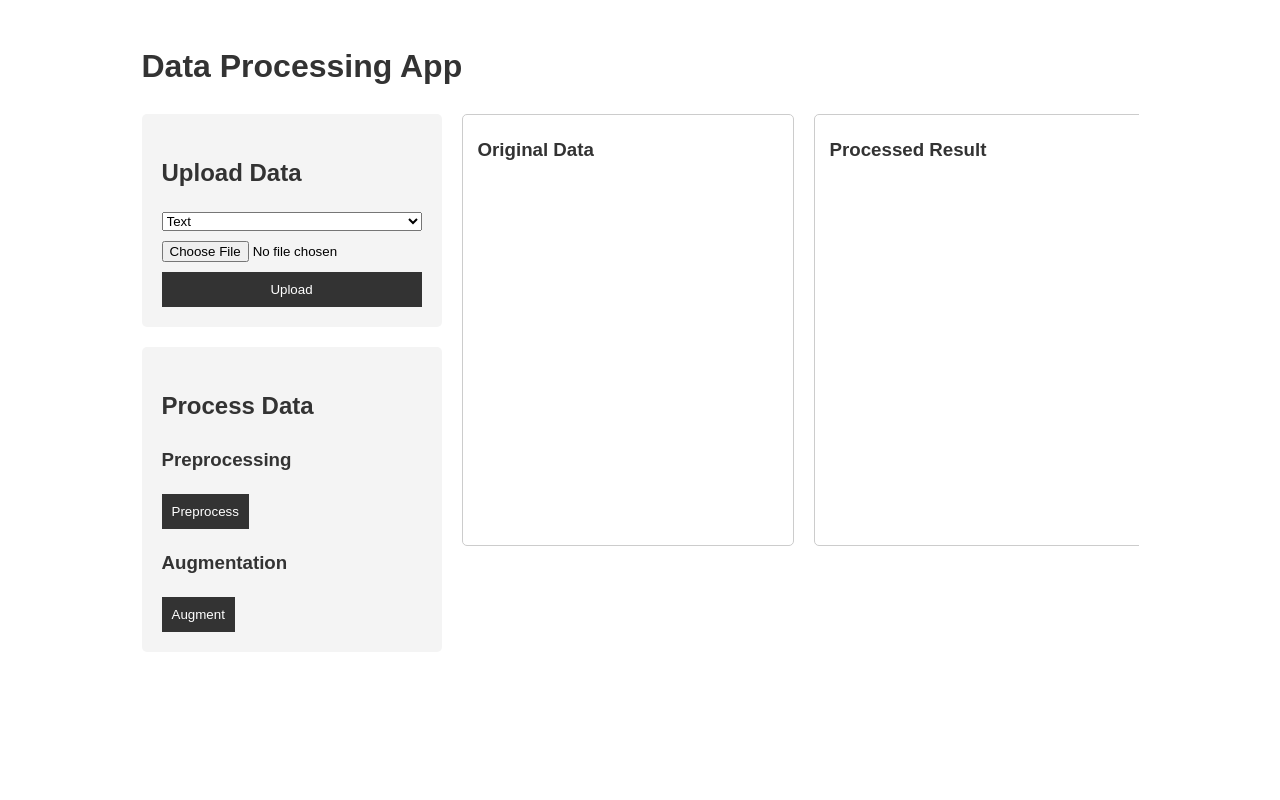
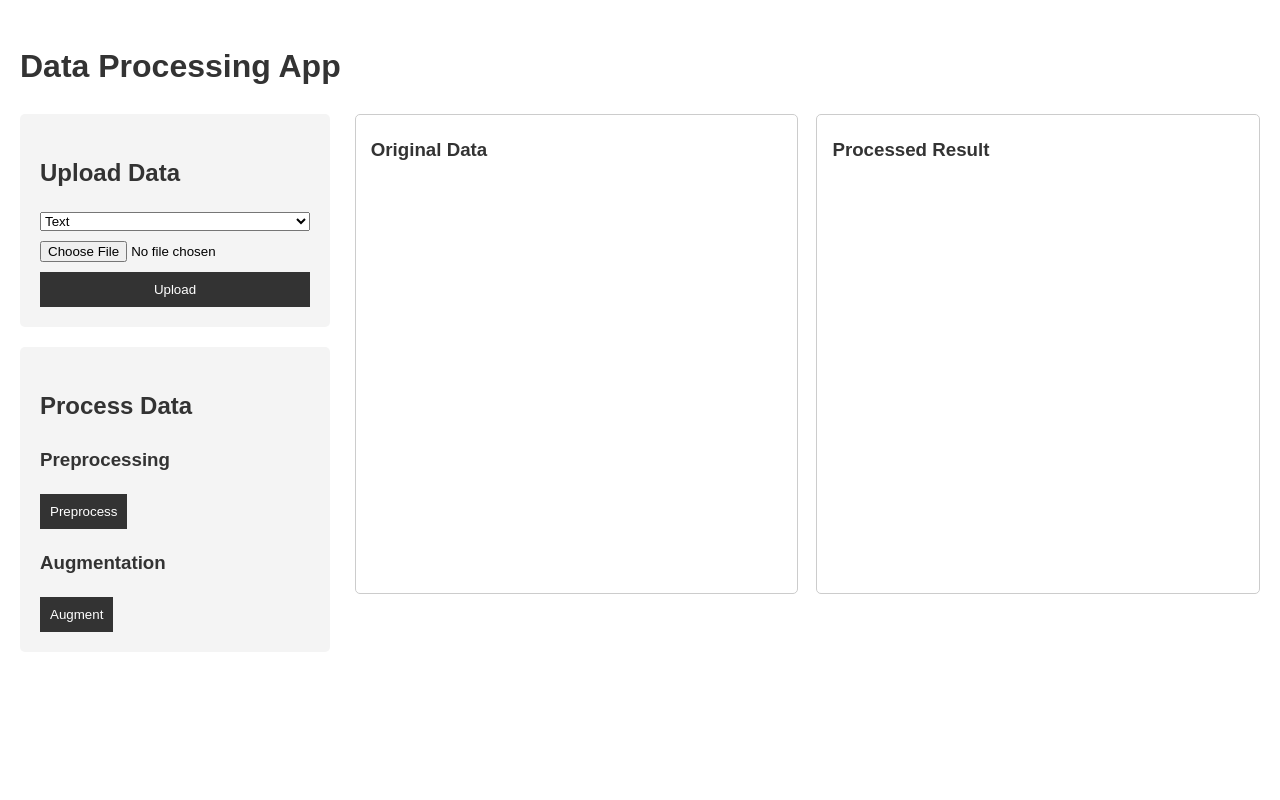
Before and after one commit to dhairyag/AI_Quest_Lab, a FastAPI app: page / in a window 1280 px wide. Run offline with FastAPI, Linux system fonts and the light colour scheme.

Commit message:
keep sizes as percent of screen

```diff
--- a/session_03/app/static/styles.css
+++ b/session_03/app/static/styles.css
@@ -10,11 +10,13 @@ body {
 
 .container {
     flex: 1;
-    max-width: 1200px;
+    width: 100%;
+    max-width: 1400px;
     margin: 0 auto;
     padding: 20px;
     display: flex;
     flex-direction: column;
+    box-sizing: border-box;
 }
 
 h1, h2, h3 {
@@ -24,19 +26,19 @@ h1, h2, h3 {
 .main-content {
     display: flex;
     flex: 1;
-    gap: 20px;
+    gap: 2%;
 }
 
 .sidebar {
-    flex: 0 0 300px; /* Fixed width for sidebar */
+    flex: 0 0 25%;
     overflow-y: auto;
 }
 
 .data-display {
-    flex: 1;
+    flex: 0 0 73%;
     display: flex;
-    gap: 20px;
-    overflow-x: hidden; /* Prevent horizontal scrolling */
+    gap: 2%;
+    overflow-x: hidden;
 }
 
 .upload-section, .processing-section {
@@ -71,9 +73,9 @@ button:hover {
     padding: 15px;
     display: flex;
     flex-direction: column;
-    height: 400px; /* Fixed height */
-    min-width: 300px; /* Minimum width */
-    max-width: calc(50% - 10px); /* Maximum width (50% of container minus half of the gap) */
+    height: 60vh;
+    min-height: 300px;
+    box-sizing: border-box;
 }
 
 .data-box h3 {
@@ -88,20 +90,19 @@ button:hover {
 .data-content {
     flex-grow: 1;
     overflow-y: auto;
-    overflow-x: hidden; /* Prevent horizontal scrolling */
-    min-height: 0; /* This allows the content to scroll within the flex container */
+    overflow-x: hidden;
 }
 
 #originalData, #processedData {
     white-space: pre-wrap;
     word-break: break-word;
-    overflow-wrap: break-word; /* Ensure long words are broken and wrapped */
-    min-height: 100%; /* Ensure the content takes up at least the full height of its container */
+    overflow-wrap: break-word;
+    height: 100%;
 }
 
 pre {
     margin: 0;
     font-family: monospace;
-    white-space: pre-wrap; /* Allow wrapping for pre elements */
-    word-break: break-word; /* Break words if they're too long */
+    white-space: pre-wrap;
+    word-break: break-word;
 }
```
